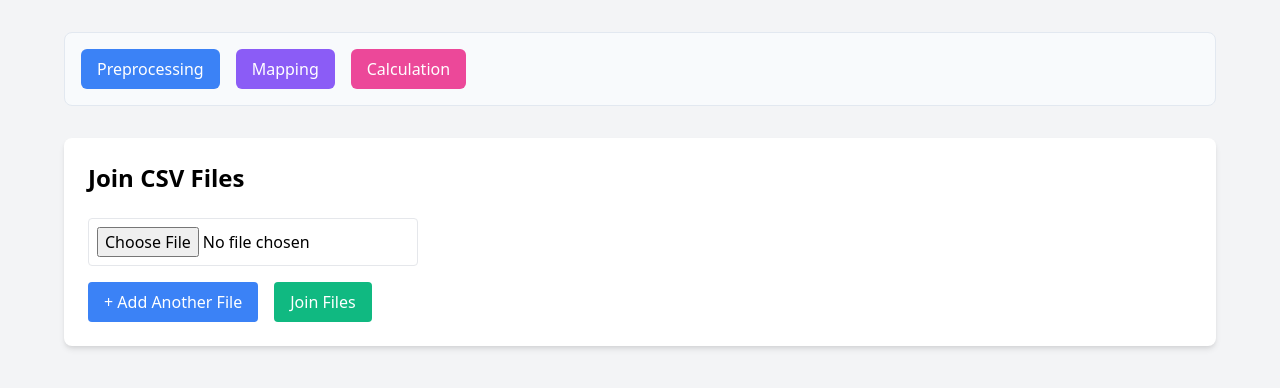
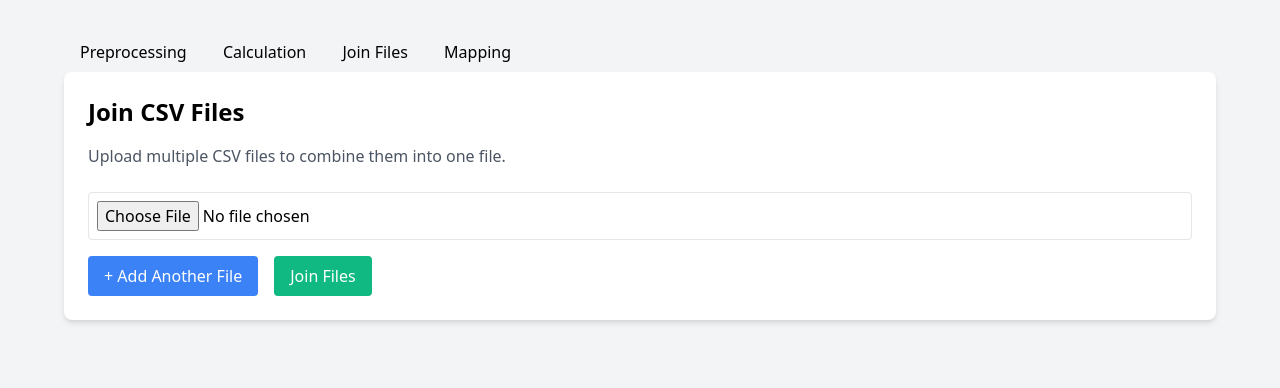
Before and after one commit to robthomas1120/EdTech-Outcomes, a Flask app: page /join in a window 1280 px wide. Shown: the top 388 px of the page. Run offline with Flask 3, Linux system fonts and the light colour scheme.

Commit message:
fixed headers

```diff
--- a/app.py
+++ b/app.py
@@ -29,7 +29,7 @@ def index():
 
 @app.route('/preprocessing')
 def preprocessing():
-    return render_template('preprocessing.html')
+    return render_template('index.html')
 
 @app.route('/calculation')
 def calculation():
--- a/templates/calculation.html
+++ b/templates/calculation.html
@@ -8,6 +8,12 @@
     <link href="{{ url_for('static', filename='calculation.css') }}" rel="stylesheet">
 </head>
 <body>
+    <div class="d-flex justify-content-center gap-3">
+        <a href="{{ url_for('index') }}" class="btn btn-primary">Preprocessing</a>
+        <a href="{{ url_for('calculation') }}" class="btn btn-success">Calculation</a>
+        <a href="{{ url_for('join') }}" class="btn btn-info">Join Files</a>
+        <a href="{{ url_for('mapping.mapping_page') }}" class="btn btn-warning">Mapping</a>
+    </div>
     <div class="container mt-5">
         <h2>CSV Calculations</h2>
 
--- a/templates/join.html
+++ b/templates/join.html
@@ -1,6 +1,8 @@
 <!DOCTYPE html>
-<html>
+<html lang="en">
 <head>
+    <meta charset="UTF-8">
+    <meta name="viewport" content="width=device-width, initial-scale=1.0">
     <title>Join CSV Files</title>
     <link href="https://cdnjs.cloudflare.com/ajax/libs/tailwindcss/2.2.19/tailwind.min.css" rel="stylesheet">
     <link href="{{ url_for('static', filename='join.css') }}" rel="stylesheet">
@@ -8,88 +10,162 @@
 <body class="bg-gray-100 p-8">
     <div class="max-w-6xl mx-auto">
         <!-- Navigation Bar -->
-        <div class="nav-bar">
-            <a href="{{ url_for('index') }}" class="nav-button preprocessing">
-                Preprocessing
-            </a>
-            <a href="{{ url_for('mapping') }}" class="nav-button mapping">
-                Mapping
-            </a>
-            <a href="{{ url_for('calculation') }}" class="nav-button calculation">
-                Calculation
-            </a>
+        <div class="d-flex justify-content-center gap-3">
+            <a href="{{ url_for('index') }}" class="btn btn-primary">Preprocessing</a>
+            <a href="{{ url_for('calculation') }}" class="btn btn-success">Calculation</a>
+            <a href="{{ url_for('join') }}" class="btn btn-info">Join Files</a>
+            <a href="{{ url_for('mapping.mapping_page') }}" class="btn btn-warning">Mapping</a>
         </div>
 
         <!-- Main Content -->
         <div class="bg-white p-6 rounded-lg shadow-md">
-            <h1 class="text-2xl font-bold mb-6">Join CSV Files</h1>
+            <h1 class="text-2xl font-bold mb-4">Join CSV Files</h1>
+            <p class="text-gray-600 mb-6">Upload multiple CSV files to combine them into one file.</p>
 
+            <!-- Upload Form -->
             <form id="uploadForm" action="/process-join" method="POST" enctype="multipart/form-data" class="space-y-4">
                 <div id="fileInputs" class="space-y-4">
                     <div class="file-input-group flex items-center space-x-4">
-                        <input type="file" name="files[]" accept=".csv" class="p-2 border rounded" required>
-                        <button type="button" class="remove-file text-red-500 hover:text-red-700" style="display: none;">
+                        <input type="file" name="files[]" accept=".csv" class="p-2 border rounded w-full" required>
+                        <button type="button" class="remove-file text-red-500 hover:text-red-700 hidden">
                             Remove
                         </button>
                     </div>
                 </div>
 
                 <div class="flex space-x-4 mt-4">
-                    <button type="button" id="addFile" class="bg-blue-500 text-white px-4 py-2 rounded hover:bg-blue-600 transition-colors">
+                    <button type="button" id="addFile" class="bg-blue-500 text-white px-4 py-2 rounded hover:bg-blue-600 transition">
                         + Add Another File
                     </button>
-
-                    <button type="submit" class="bg-green-500 text-white px-4 py-2 rounded hover:bg-green-600 transition-colors">
+                    <button type="submit" class="bg-green-500 text-white px-4 py-2 rounded hover:bg-green-600 transition">
                         Join Files
                     </button>
                 </div>
             </form>
 
-            <div id="preview" class="preview-section hidden">
-                <div class="preview-header">
-                    <h2 class="preview-title">Preview of Combined Data</h2>
-                </div>
+            <!-- Preview Section -->
+            <div id="preview" class="mt-8 hidden">
+                <h2 class="text-xl font-semibold mb-4">Preview of Combined Data</h2>
 
-                <div id="previewStats" class="preview-stats">
-                    <div class="stat-item">
-                        <span class="stat-label">Total Rows</span>
-                        <span id="totalRows" class="stat-value">0</span>
+                <!-- Preview Stats -->
+                <div id="previewStats" class="flex space-x-6 mb-4">
+                    <div class="flex items-center space-x-2">
+                        <span class="font-semibold">Total Rows:</span>
+                        <span id="totalRows" class="text-gray-700">0</span>
                     </div>
-                    <div class="stat-item">
-                        <span class="stat-label">Total Columns</span>
-                        <span id="totalColumns" class="stat-value">0</span>
+                    <div class="flex items-center space-x-2">
+                        <span class="font-semibold">Total Columns:</span>
+                        <span id="totalColumns" class="text-gray-700">0</span>
                     </div>
                 </div>
 
-                <div class="preview-table-wrapper">
-                    <table id="previewTable" class="preview-table">
+                <!-- Preview Table -->
+                <div class="overflow-x-auto bg-gray-50 p-4 rounded border">
+                    <table id="previewTable" class="table-auto w-full border-collapse border border-gray-300">
                         <thead>
-                            <tr id="tableHeaders"></tr>
+                            <tr id="tableHeaders" class="bg-gray-200">
+                                <!-- Dynamically Generated Headers -->
+                            </tr>
                         </thead>
-                        <tbody id="tableBody"></tbody>
+                        <tbody id="tableBody">
+                            <!-- Dynamically Generated Data -->
+                        </tbody>
                     </table>
                 </div>
 
-                <div class="action-buttons">
-                    <button id="downloadCsvBtn" class="btn btn-download">
-                        <svg class="w-5 h-5" fill="none" stroke="currentColor" viewBox="0 0 24 24">
-                            <path stroke-linecap="round" stroke-linejoin="round" stroke-width="2" d="M4 16v1a3 3 0 003 3h10a3 3 0 003-3v-1m-4-4l-4 4m0 0l-4-4m4 4V4"/>
-                        </svg>
+                <!-- Download Buttons -->
+                <div class="mt-6 space-x-4">
+                    <a id="downloadCsvBtn" href="#" class="bg-green-500 text-white px-4 py-2 rounded hover:bg-green-600 transition hidden">
                         Download CSV
-                    </button>
-
-                    <button id="downloadPdfBtn" class="btn btn-pdf">
-                        <svg class="w-5 h-5" fill="none" stroke="currentColor" viewBox="0 0 24 24">
-                            <path stroke-linecap="round" stroke-linejoin="round" stroke-width="2" d="M9 12h6m-6 4h6m2 5H7a2 2 0 01-2-2V5a2 2 0 012-2h5.586a1 1 0 01.707.293l5.414 5.414a1 1 0 01.293.707V19a2 2 0 01-2 2z"/>
-                        </svg>
+                    </a>
+                    <a id="downloadPdfBtn" href="#" class="bg-red-500 text-white px-4 py-2 rounded hover:bg-red-600 transition hidden">
                         Download PDF
-                    </button>
+                    </a>
                 </div>
             </div>
         </div>
     </div>
 
     <!-- JavaScript -->
-    <script src="{{ url_for('static', filename='join.js') }}"></script>
+    <script>
+        const fileInputs = document.getElementById('fileInputs');
+        const addFileButton = document.getElementById('addFile');
+        const preview = document.getElementById('preview');
+        const previewTable = document.getElementById('previewTable');
+        const previewStats = document.getElementById('previewStats');
+        const totalRows = document.getElementById('totalRows');
+        const totalColumns = document.getElementById('totalColumns');
+        const downloadCsvBtn = document.getElementById('downloadCsvBtn');
+        const downloadPdfBtn = document.getElementById('downloadPdfBtn');
+
+        // Add new file input
+        addFileButton.addEventListener('click', () => {
+            const fileInputGroup = document.createElement('div');
+            fileInputGroup.classList.add('file-input-group', 'flex', 'items-center', 'space-x-4');
+            fileInputGroup.innerHTML = `
+                <input type="file" name="files[]" accept=".csv" class="p-2 border rounded w-full" required>
+                <button type="button" class="remove-file text-red-500 hover:text-red-700">Remove</button>
+            `;
+            fileInputs.appendChild(fileInputGroup);
+
+            const removeButton = fileInputGroup.querySelector('.remove-file');
+            removeButton.style.display = 'inline';
+            removeButton.addEventListener('click', () => {
+                fileInputGroup.remove();
+            });
+        });
+
+        // Handle form submission and display preview
+        const form = document.getElementById('uploadForm');
+        form.addEventListener('submit', async (e) => {
+            e.preventDefault();
+
+            const formData = new FormData(form);
+            const response = await fetch(form.action, {
+                method: 'POST',
+                body: formData
+            });
+            const result = await response.json();
+
+            if (result.success) {
+                // Update preview stats
+                preview.style.display = 'block';
+                totalRows.textContent = result.total_rows;
+                totalColumns.textContent = result.columns.length;
+
+                // Populate table headers
+                const headersRow = document.getElementById('tableHeaders');
+                headersRow.innerHTML = '';
+                result.columns.forEach(col => {
+                    const th = document.createElement('th');
+                    th.textContent = col;
+                    th.classList.add('border', 'px-4', 'py-2');
+                    headersRow.appendChild(th);
+                });
+
+                // Populate table body
+                const tableBody = document.getElementById('tableBody');
+                tableBody.innerHTML = '';
+                result.preview.forEach(row => {
+                    const tr = document.createElement('tr');
+                    Object.values(row).forEach(cell => {
+                        const td = document.createElement('td');
+                        td.textContent = cell;
+                        td.classList.add('border', 'px-4', 'py-2');
+                        tr.appendChild(td);
+                    });
+                    tableBody.appendChild(tr);
+                });
+
+                // Show download buttons
+                downloadCsvBtn.href = `/uploads/${result.filename}`;
+                downloadCsvBtn.classList.remove('hidden');
+                downloadPdfBtn.href = `/uploads/${result.pdf_filename}`;
+                downloadPdfBtn.classList.remove('hidden');
+            } else {
+                alert(`Error: ${result.error}`);
+            }
+        });
+    </script>
 </body>
 </html>
```
Also changed, not shown: templates/index.html (+5 -5 lines).
